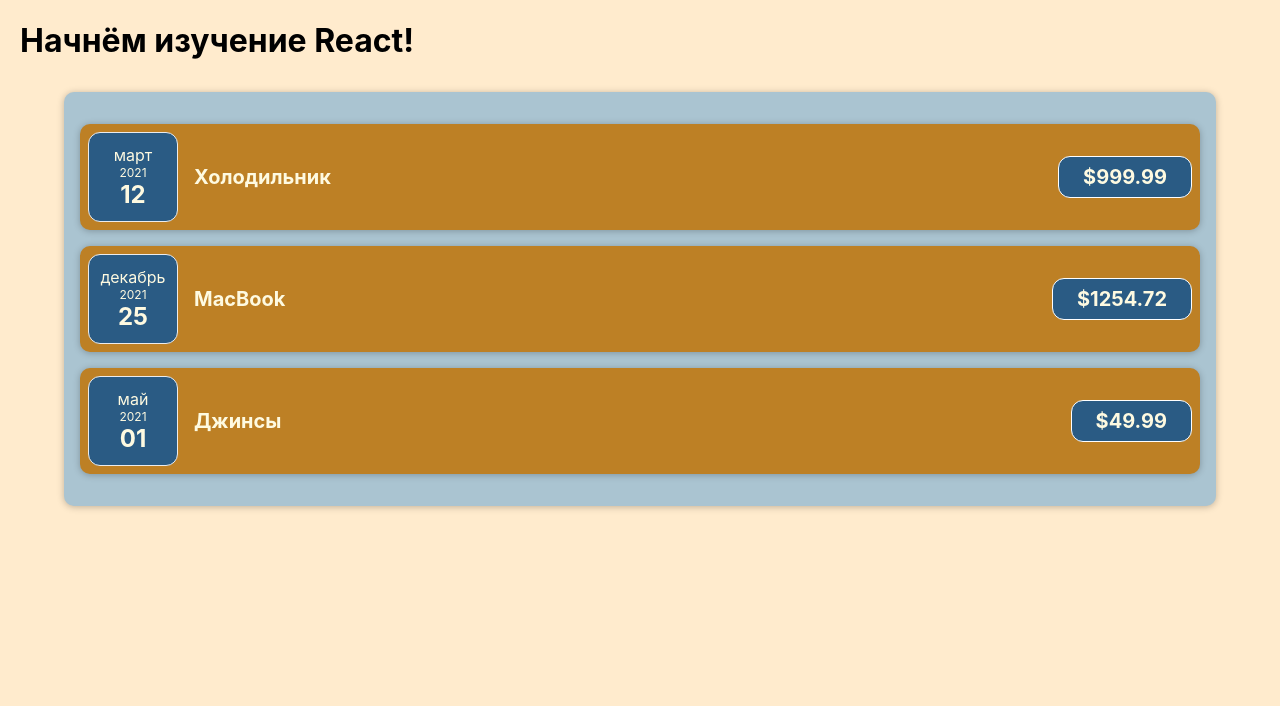
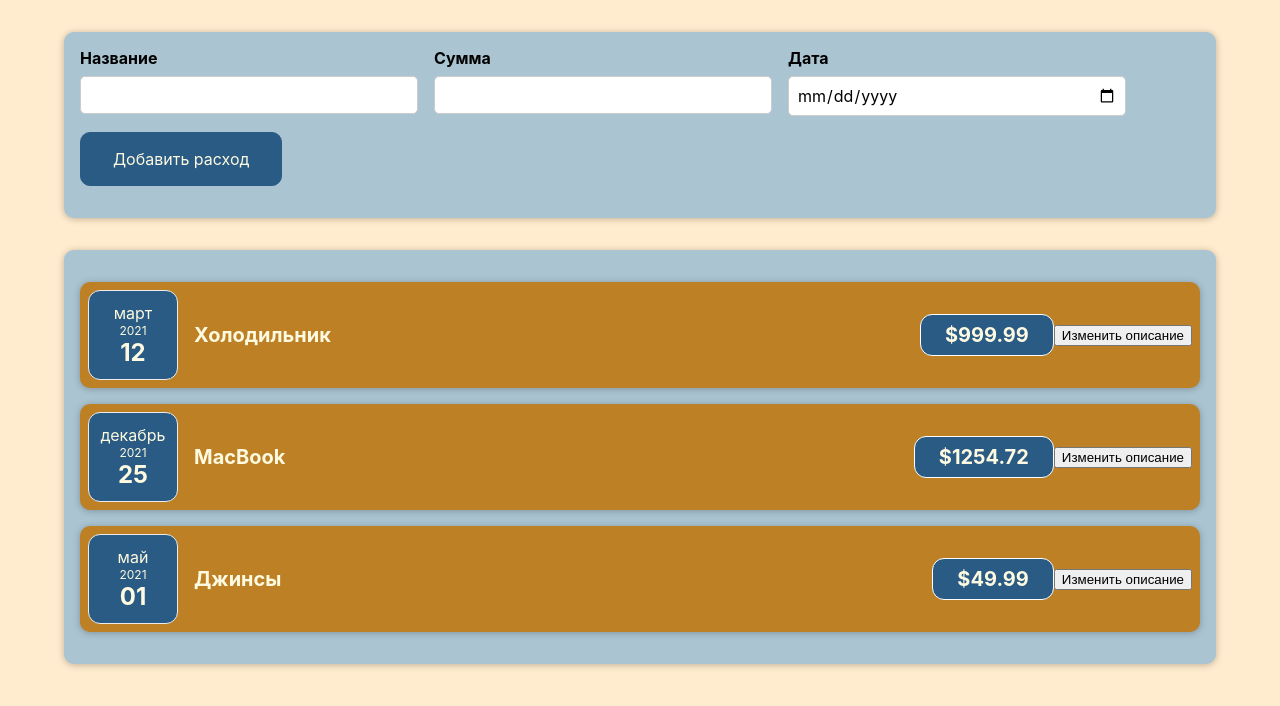
Before and after one commit to Tilacin/react_task, a React (Create React App) app in the folder react_task/: page / in a window 1280 px wide. Shown: the top 706 px of the page. Built offline with nearby package versions, Linux system fonts and the light colour scheme.

Commit message:
Работа с компоненьом реакт

```diff
--- a/react_task/src/App.js
+++ b/react_task/src/App.js
@@ -1,3 +1,4 @@
+import NewCost from "./components/NewCost/NewCost";
 import Costs from "./components/Costs/Costs";
 
 function App() {
@@ -21,7 +22,7 @@
 
 return (
   <div>
-    <h1>Начнём изучение React!</h1>
+    <NewCost/>
   <Costs costs={costs}/>
   </div>
 )
--- a/react_task/src/components/Costs/CostItem.js
+++ b/react_task/src/components/Costs/CostItem.js
@@ -1,17 +1,25 @@
 import "./CostItem.css";
 import CostDate from "./CostDate";
 import Card from "../UI/Card";
+import React, { useState } from "react";
 
 function CostItem(props) {
+ const [description, setDescription] = useState(props.description);
 
+  const changeDescriptionHandler = () => {
+    setDescription('New cost');/* происходит присваивание description = 'New cost'
+  и вызов функции CostItem(props) */
+    console.log(description);
+  };
 
   return (
     <Card className="cost-item">
-     <CostDate date={props.date}/>
+      <CostDate date={props.date} />
       <div className="cost-item__description">
-        <h2>{props.description}</h2>
+        <h2>{description}</h2>
         <div className="cost-item__price">${props.amount}</div>
       </div>
+      <button onClick={changeDescriptionHandler}>Изменить описание</button>
     </Card>
   );
 }
--- /dev/null
+++ b/react_task/src/components/NewCost/CostForm.css
@@ -0,0 +1,26 @@
+.new-cost__controls {
+    display: flex;
+    flex-wrap: wrap;
+    gap: 1rem;
+    margin-bottom: 1rem;
+    text-align: left;
+  }
+
+  .new-cost__control label {
+    font-weight: bold;
+    margin-bottom: 0.5rem;
+    display: block;
+  }
+
+  .new-cost__control input {
+    font: inherit;
+    padding: 0.5rem;
+    border-radius: 5px;
+    border: 1px solid #ccc;
+    width: 20rem;
+    max-width: 100%;
+  }
+
+  .new-cost__actions {
+    text-align: left;
+  }
--- /dev/null
+++ b/react_task/src/components/NewCost/CostForm.js
@@ -0,0 +1,26 @@
+import './CostForm.css'
+
+const CostForm = () => {
+  return <form>
+    <div className="new-cost__controls">
+    <div className="new-cost__control">
+        <label>Название</label>
+        <input type='text'/>
+    </div>
+    <div className="new-cost__control">
+        <label>Сумма</label>
+        <input type='number' min='0.01' step='0.01'/>
+    </div>
+    <div className="new-cost__control">
+        <label>Дата</label>
+        <input type='date' min='2019-01-01' step='2023-12-31'/>
+    </div>
+    <div className="new-cost__actions">
+        <button type="submit">Добавить расход</button>
+
+    </div>
+    </div>
+  </form>
+}
+
+export default CostForm
--- /dev/null
+++ b/react_task/src/components/NewCost/NewCost.css
@@ -0,0 +1,27 @@
+.new-cost {
+    background-color: #aac4d1;
+    padding: 1rem;
+    margin: 2rem auto;
+    width: 70rem;
+    max-width: 95%;
+    border-radius: 10px;
+    text-align: center;
+    box-shadow: 0 1px 7px rgba(0, 0, 0, 0.25);
+  }
+
+  .new-cost button {
+    font: inherit;
+    cursor: pointer;
+    padding: 1rem 2rem;
+    border: 1px solid #2a5b84;
+    background-color: #2a5b84;
+    color: #fefae1;
+    border-radius: 10px;
+    margin-right: 3px;
+  }
+
+  .new-cost button:hover,
+  .new-cost button:active {
+    background-color: #2a5c84b2;
+    border-color: #2a5c84b2;
+  }
--- /dev/null
+++ b/react_task/src/components/NewCost/NewCost.js
@@ -0,0 +1,10 @@
+import CostForm from './CostForm'
+import './NewCost.css'
+
+const NewCost = () => {
+    return <div className="new-cost">
+       <CostForm/>
+    </div>
+}
+
+export default NewCost
```
